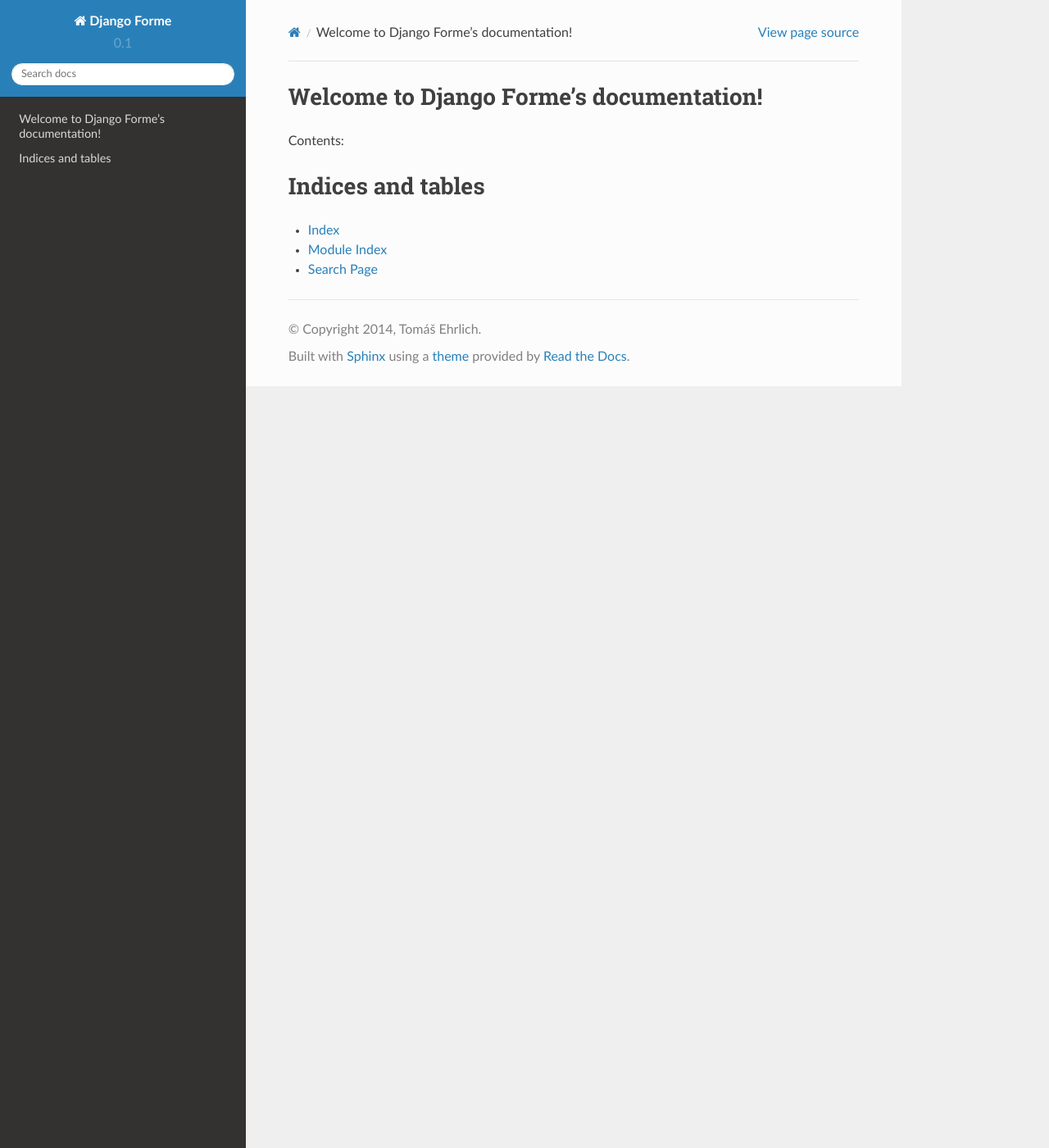
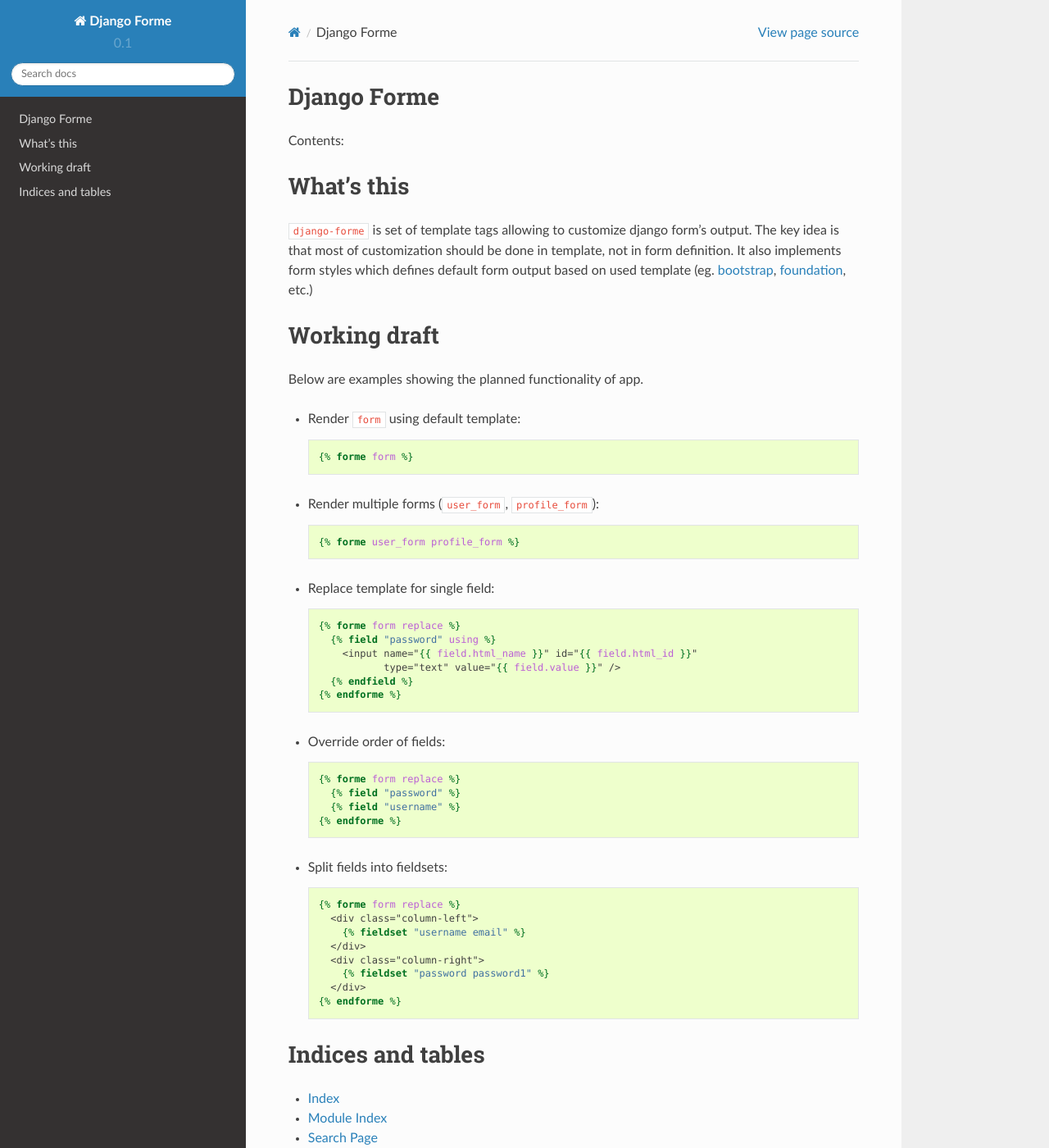
Before and after one commit to blubecks/django-forme, a Sphinx documentation site: the page built from docs/index.rst, in a window 1280 px wide and 1400 px high. Shown: the whole window at 82% size. Built offline with Sphinx 7.4.7 and the Read the Docs theme 2.0.0, drawn with Linux system fonts in a browser that asks for light colours.

```diff
--- a/docs/index.rst
+++ b/docs/index.rst
@@ -1,17 +1,63 @@
-.. Django Forme documentation master file, created by
-   sphinx-quickstart on Thu Feb 20 10:35:05 2014.
-   You can adapt this file completely to your liking, but it should at least
-   contain the root `toctree` directive.
-
-Welcome to Django Forme's documentation!
-========================================
+Django Forme
+============
 
 Contents:
 
 .. toctree::
    :maxdepth: 2
 
+What's this
+===========
 
+``django-forme`` is set of template tags allowing to customize django form's
+output. The key idea is that most of customization should be done in template,
+not in form definition. It also implements form styles which defines
+default form output based on used template (eg. bootstrap_, foundation_, etc.)
+
+.. _bootstrap: http://getbootstrap.com/
+.. _foundation: http://foundation.zurb.com/
+
+Working draft
+=============
+
+Below are examples showing the planned functionality of app.
+
+.. highlight:: django
+
+* Render ``form`` using default template::
+
+   {% forme form %}
+
+* Render multiple forms (``user_form``, ``profile_form``)::
+
+   {% forme user_form profile_form %}
+
+* Replace template for single field::
+
+   {% forme form replace %}
+     {% field "password" using %}
+       <input name="{{ field.html_name }}" id="{{ field.html_id }}"
+              type="text" value="{{ field.value }}" />
+     {% endfield %}
+   {% endforme %}
+
+* Override order of fields::
+
+   {% forme form replace %}
+     {% field "password" %}
+     {% field "username" %}
+   {% endforme %}
+
+* Split fields into fieldsets::
+
+   {% forme form replace %}
+     <div class="column-left">
+       {% fieldset "username email" %}
+     </div>
+     <div class="column-right">
+       {% fieldset "password password1" %}
+     </div>
+   {% endforme %}
 
 Indices and tables
 ==================
```
Also changed, not shown: README.md (+4 -103 lines).
